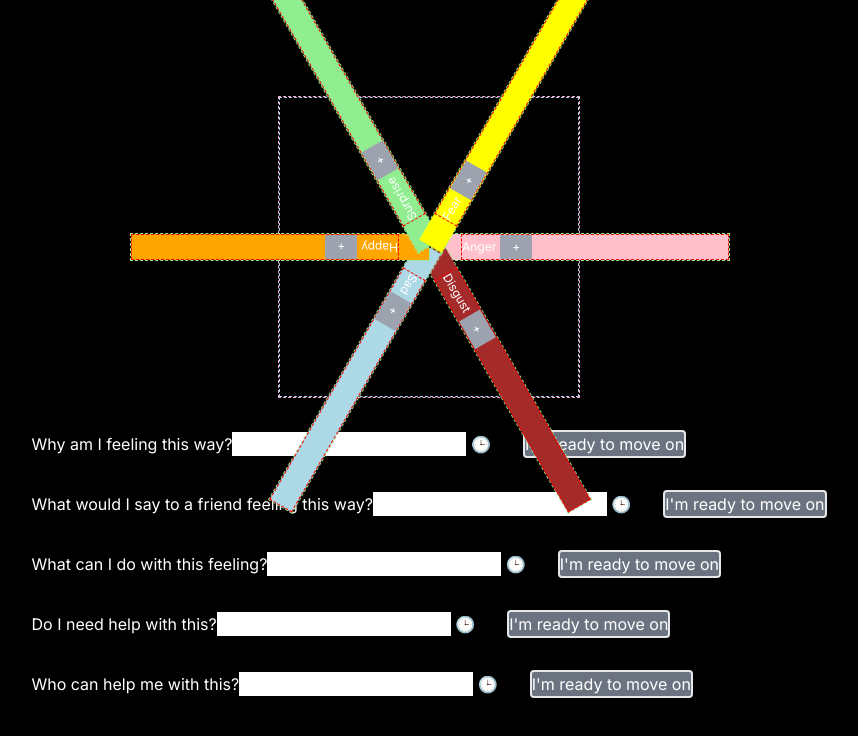
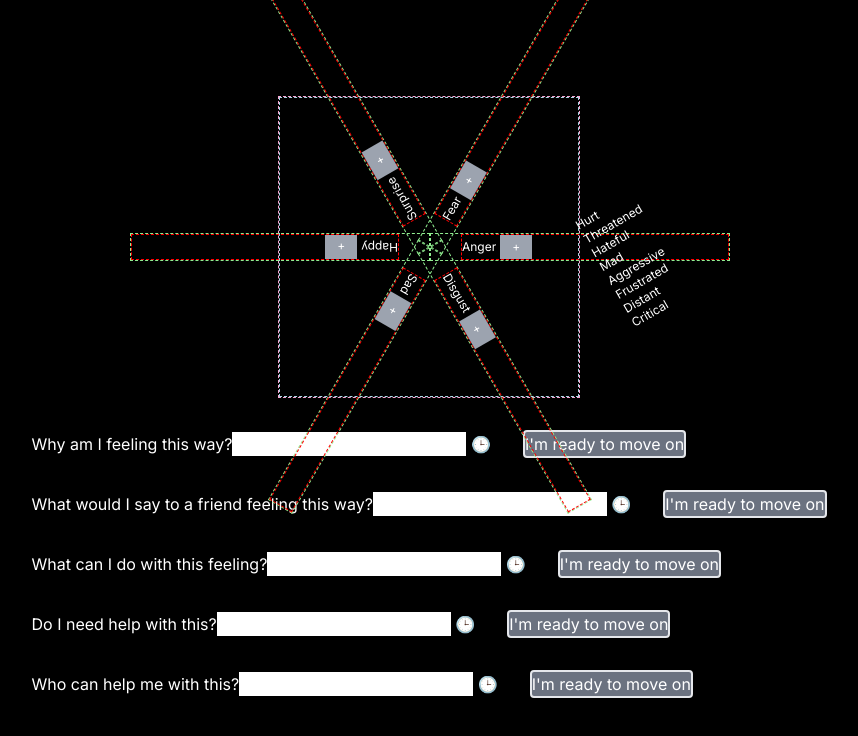
Before and after one commit to StevenVanBlerk/emotion-wheel, a Next.js app: page / in a window 1280 px wide. Shown: the top 736 px of the page, without its empty margins (211-1069 px from the left). Built offline with nearby package versions, Linux system fonts and the light colour scheme.

Commit message:
Starting attempts of adding sub emotions to the wheel. WIP

```diff
--- a/src/app/components/EmotionWheel/EmotionWheel.tsx
+++ b/src/app/components/EmotionWheel/EmotionWheel.tsx
@@ -21,6 +21,7 @@ const EmotionWheel = ({ emotions, onEmotionSelect }: EmotionWheelProps) => {
             height: "300px",
             border: "1px dashed lightblue",
             placeContent: "center",
+            // TO-DO: add background image here that is a collection of slice colors. This one image will act as all slice backgrounds
           }}
         >
           {emotionsArray.map(([keyT0, emotion], index) => {
--- a/src/app/components/EmotionWheel/WheelSlice/WheelSlice.tsx
+++ b/src/app/components/EmotionWheel/WheelSlice/WheelSlice.tsx
@@ -14,11 +14,14 @@ const WheelSlice = ({
   sliceIndex,
   onEmotionSelect,
 }: WheelSliceProps) => {
+  const subEmotionsT1 = Object.entries(emotion.subEmotions);
+
+  const sliceRotation = sliceWidth * sliceIndex; // How far this slice is rotated in degrees
   return (
     <div
       style={{
         position: "absolute", // absolute so that all slices have the same origin point (no offset for later slices)
-        transform: `translate(50%, -50%) rotate(${sliceWidth * sliceIndex}deg)`, // center within RotatableContainer and rotate that slice
+        transform: `translate(50%, -50%) rotate(${sliceRotation}deg)`, // center within RotatableContainer and rotate that slice
         transformOrigin: "left", // rotating slice from LHS
         width: "100%",
         border: "1px dashed lightgreen",
@@ -26,8 +29,33 @@ const WheelSlice = ({
         transition: "opacity .25s ease-in-out",
       }}
     >
-      <div style={{ background: emotion.color }}>
-        {/* Anger */}
+      <div>
+        {/* Hurt T1 */}
+        {emotion.label === "Anger" && (
+          <div
+            style={{
+              // transform: `rotate(${sliceRotation}deg)`
+              transform: `rotate(-30deg)`,
+            }}
+          >
+            {subEmotionsT1.map(([keyT1, emotionT1], indexT1) => {
+              return (
+                <div
+                  style={{
+                    position: "absolute",
+                    // transform: `rotate(${sliceWidth * indexT1}deg)`,
+                    marginLeft: "150px",
+                    transform: `translate(0%, ${(indexT1 - 1) * 100}%)`,
+                    transformOrigin: "left", // rotating slice from LHS
+                  }}
+                >
+                  {emotionT1.label}
+                </div>
+              );
+            })}
+          </div>
+        )}
+        {/* Anger T0 */}
         <p
           style={{
             marginLeft: "30px",
```
